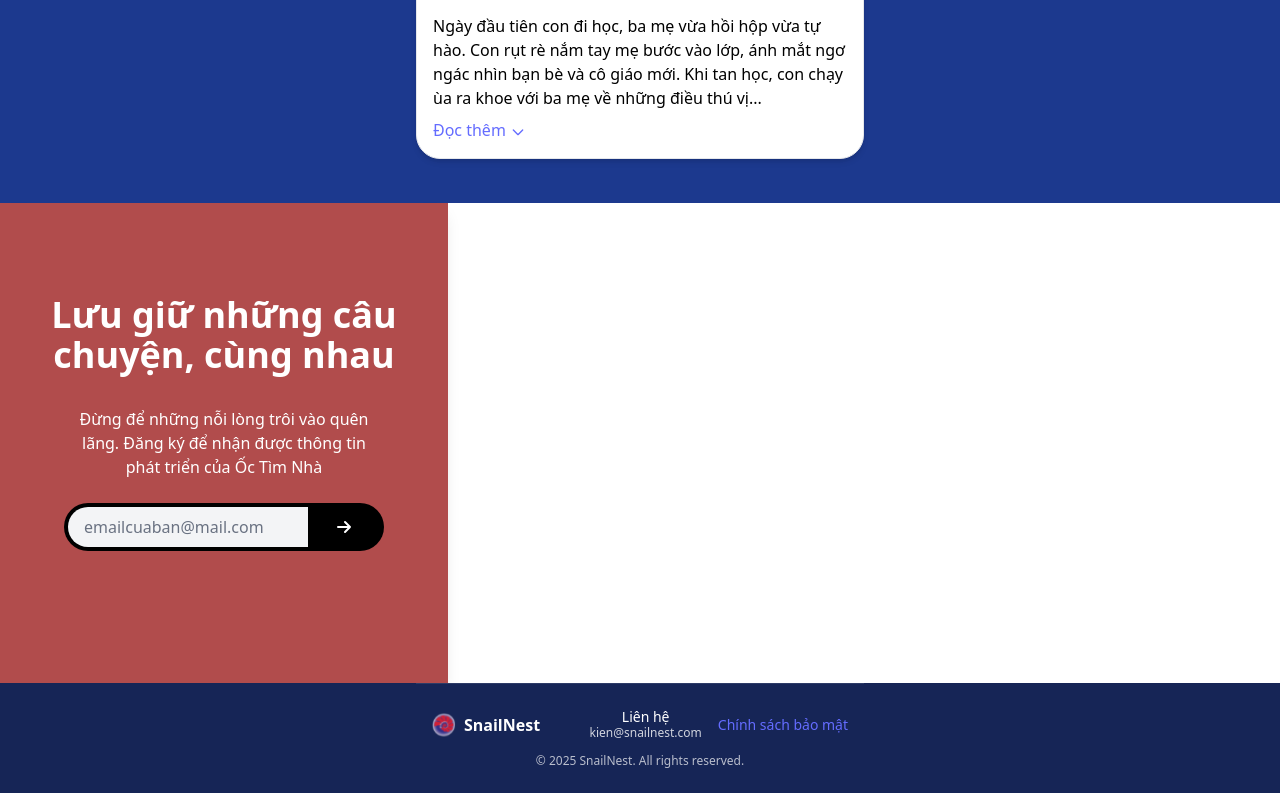
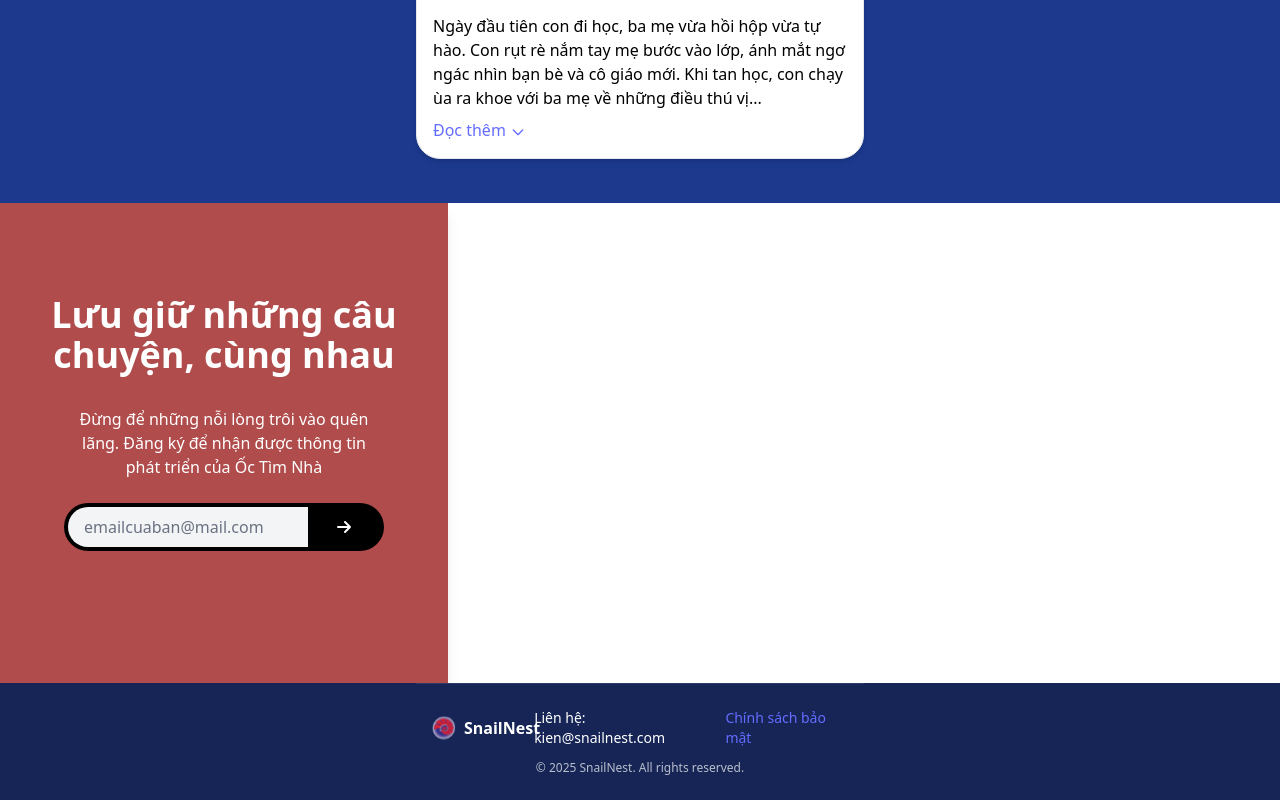
Before and after one commit to sokennguyen/snailit, a React (Vite) app: page /showcase in a window 1280 px wide. Shown: the part 1235-2035 px from the top of the page. Built offline with nearby package versions, Linux system fonts and the light colour scheme.

Commit message:
chore(footer): place email inline next to privacy link

```diff
--- a/src/Showcase.jsx
+++ b/src/Showcase.jsx
@@ -440,10 +440,7 @@ function Showcase() {
               <span className='font-semibold'>SnailNest</span>
             </div>
             <nav className='flex items-center gap-4 text-sm'>
-              <div className='flex flex-col items-center leading-tight'>
-                <span className='font-medium'>Liên hệ</span>
-                <span className='text-xs text-white/80 select-text'>kien@snailnest.com</span>
-              </div>
+              <span className='select-text'>Liên hệ: kien@snailnest.com</span>
               <Link to='/privacy' className='underline hover:text-yellow-200 transition'>Chính sách bảo mật</Link>
             </nav>
           </div>
```
